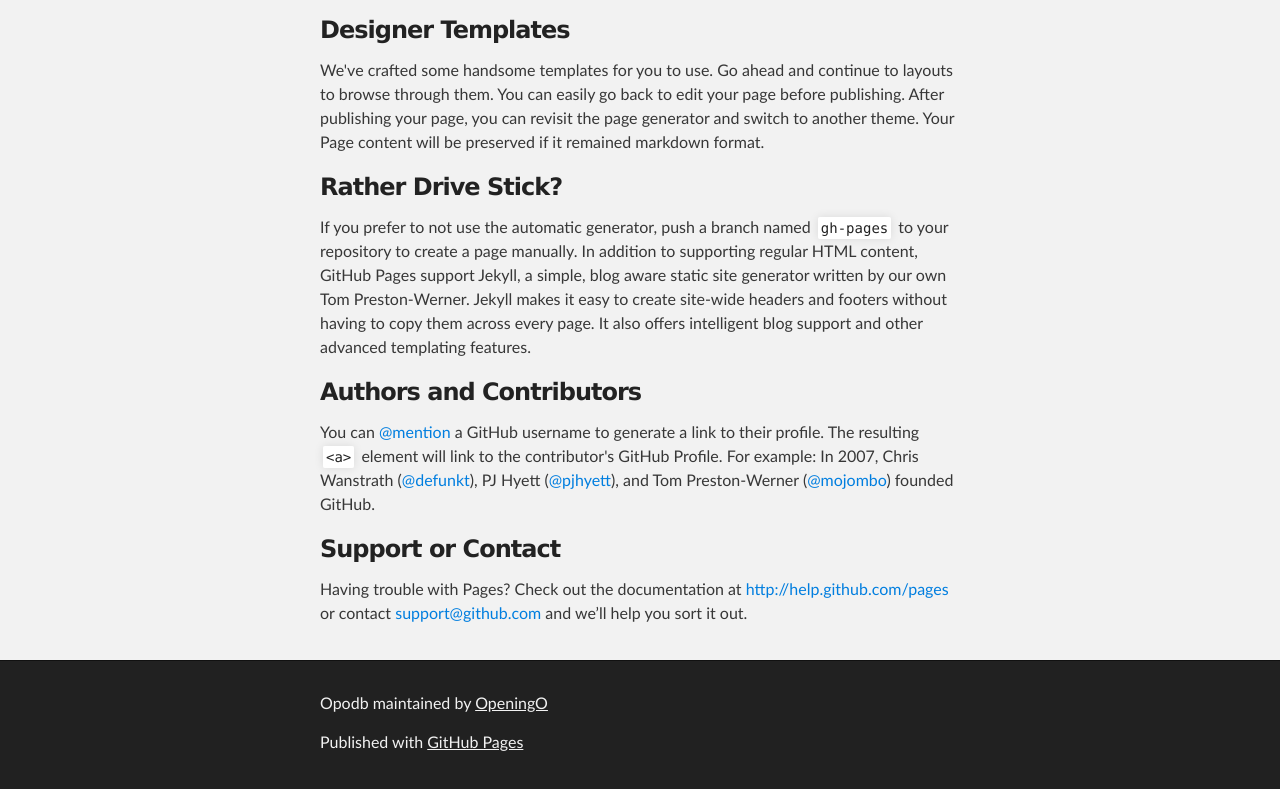
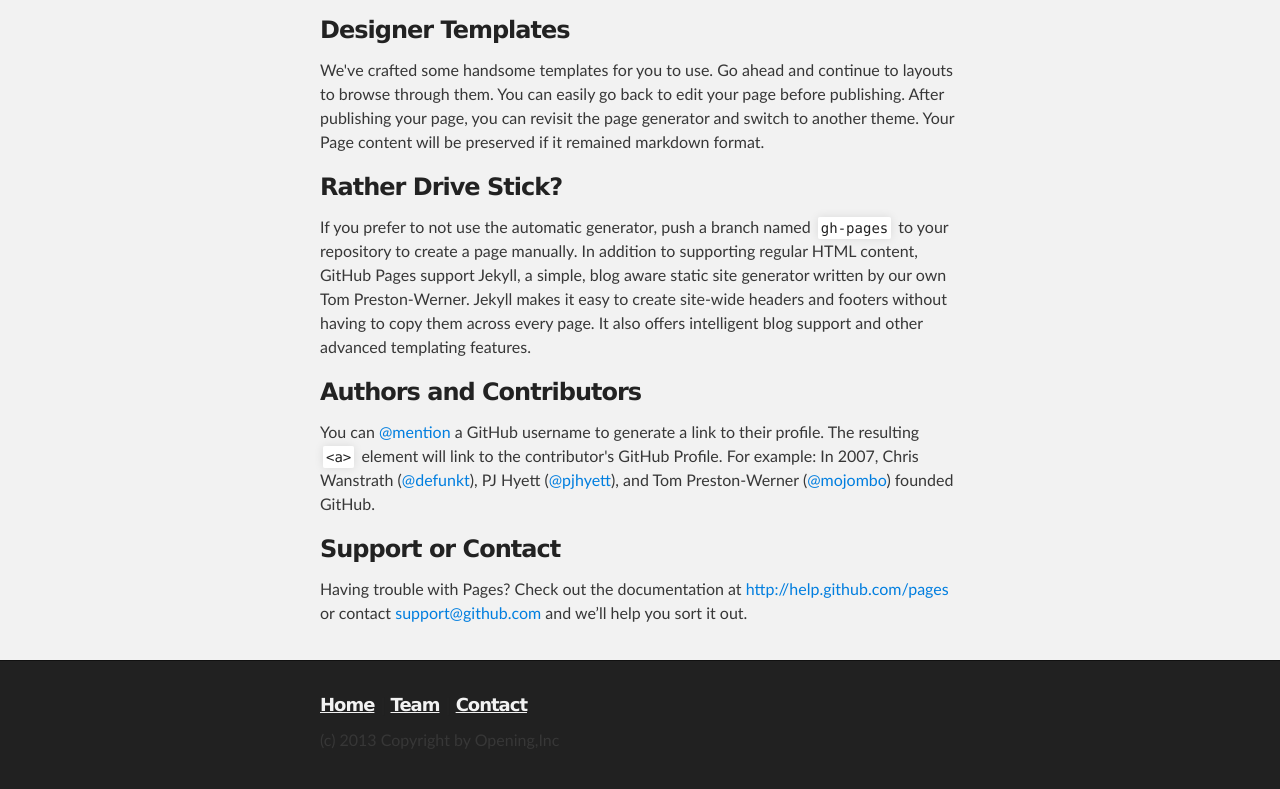
Before and after one commit to Goosky/OpODB, a plain HTML site: page index.html in a window 1280 px wide. Shown: the part 603-1392 px from the top of the page. Drawn offline with Linux system fonts and the light colour scheme.

Commit message:
Update index.html

```diff
--- a/index.html
+++ b/index.html
@@ -65,11 +65,11 @@
       </section>
     </div>
 
-    <!-- FOOTER  -->
+ <!-- FOOTER  -->
     <div id="footer_wrap" class="outer">
       <footer class="inner">
-        <p class="copyright">Opodb maintained by <a href="https://github.com/OpeningO">OpeningO</a></p>
-        <p>Published with <a href="http://pages.github.com">GitHub Pages</a></p>
+        <h5><a href="http://openingo.github.io">Home</a> | <a href="http://openingo.github.io/team.html">Team</a> | <a href="mailto:openingo.inc@gmail.com">Contact</a></h5>
+        (c) 2013 Copyright by Opening,Inc
       </footer>
     </div>
 
```
